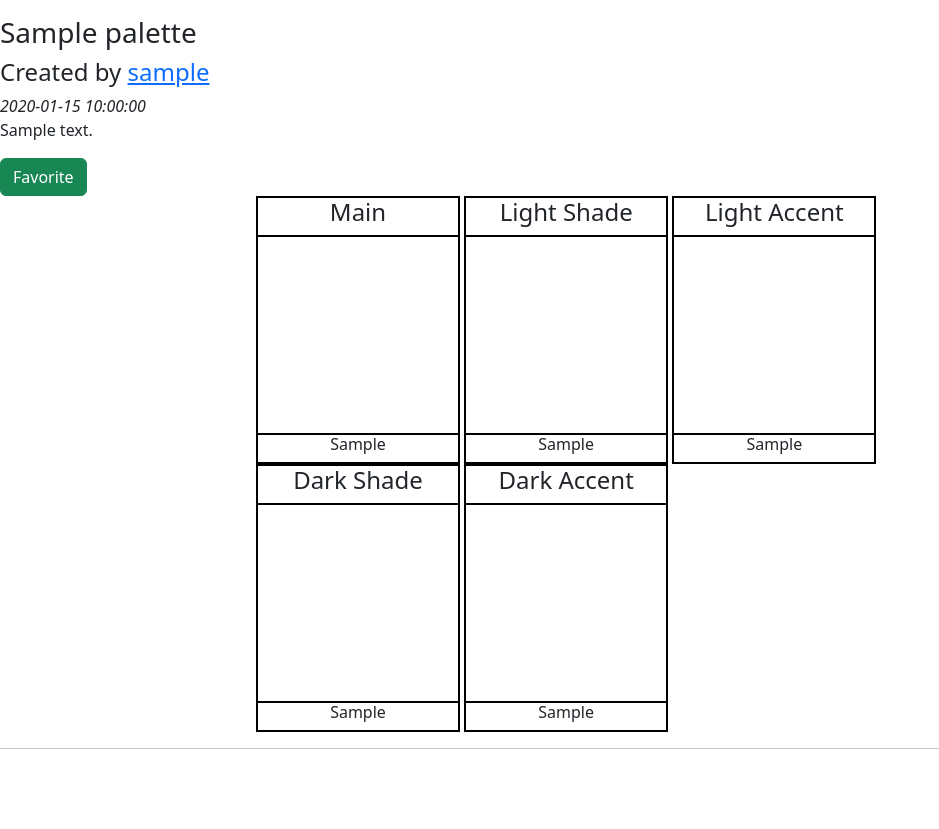
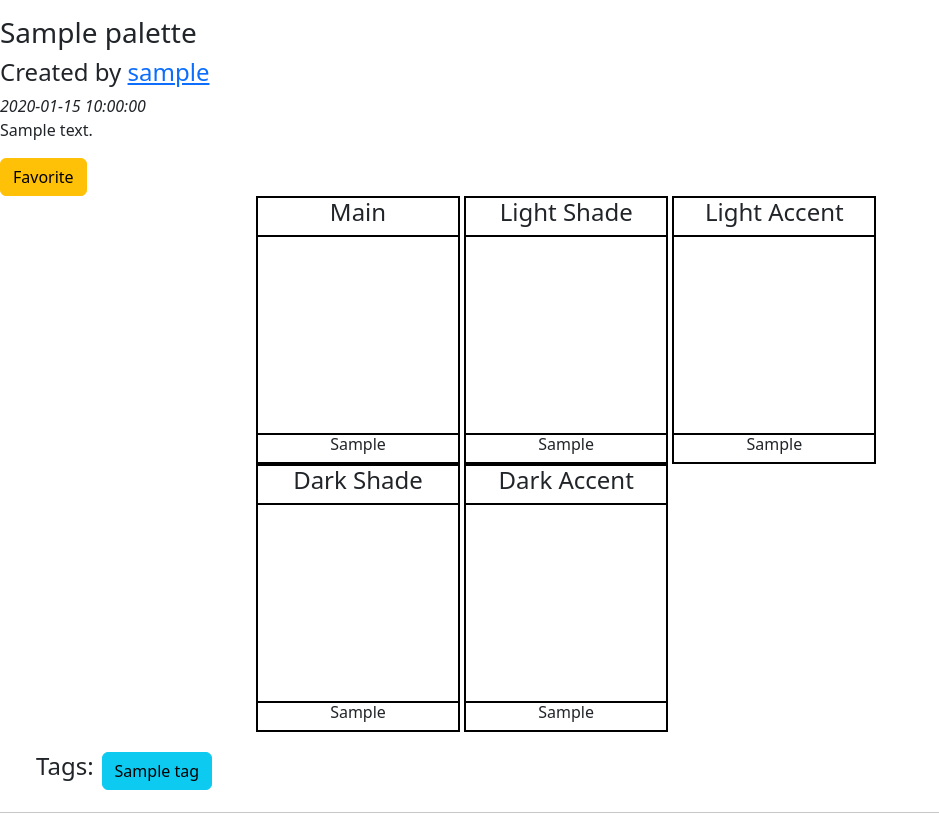
Before and after one commit to alocke8181/capstone-1, a Flask app: page /palettes/1 in a window 1280 px wide. Shown: the part 117-946 px from the top of the page, without its empty margins (0-939 px from the left). Before the commit the page ends 866 px from the top, so only its background shows below. Run offline with Flask 3, Linux system fonts and the light colour scheme; tables that the repository leaves empty hold one stand-in row (values such as "Sample post"); some libraries are stand-ins or nearby versions.

Commit message:
added favoriting functionality

```diff
--- a/code/app.py
+++ b/code/app.py
@@ -29,7 +29,7 @@ connect_db(app)
 def show_home():
     """Show the home page with the 10 most recently created palettes"""
     palettes = Palette.query.order_by(Palette.date_created.desc()).limit(10).all()
-    return render_template('home.html')
+    return render_template('home.html', palettes=palettes)
 
 #####################################################################################
 #Login, Logout, and Register
@@ -156,7 +156,8 @@ def generate_palette():
 
 @app.route('/palettes/save', methods=['POST'])
 def save_palette():
-    """Save a palette that the user has made."""
+    """Save a palette that the user has made.
+    Redirects to the view page for that palette."""
     name = request.json['name']
     desc = request.json['desc']
     colors = request.json['colors']
@@ -181,15 +182,14 @@ def save_palette():
     except:
         return jsonify(error=error)
     else:
-        return "Success",200
+        return jsonify(redir_url = f'palettes/{palette.id}'),200
 #####################################################################################
 #Palette view, edit, and delete routes
 @app.route('/palettes/<int:palette_id>')
 def show_palette(palette_id, methods=['GET']):
     """Display a palette"""
     palette = Palette.query.get_or_404(palette_id)
-    user = palette.user[0]
-    return render_template('/palettes/view.html', palette=palette, user=user)
+    return render_template('/palettes/view.html', palette=palette)
 
 @app.route('/palettes/<int:palette_id>/edit', methods=['GET','POST'])
 def edit_palette(palette_id):
@@ -207,6 +207,48 @@ def edit_palette(palette_id):
         return redirect(f'/palettes/{palette.id}')
     else:
         return render_template('/palettes/edit.html',form=form, palette=palette)
+
+@app.route('/palettes/<int:palette_id>/delete', methods=['GET'])
+def del_palette(palette_id):
+    """Delete a palette"""
+    palette = Palette.query.get_or_404(palette_id)
+    user = palette.user[0]
+    if not g.user or session[CURR_USER] != user.id:
+        abort(403)
+    db.session.delete(palette)
+    db.session.commit()
+    flash('Palette deleted!')
+    return redirect(f'/users/{user.id}')
+
+#####################################################################################
+#Palette favorite/unfavorite routes
+@app.route('/palettes/<int:palette_id>/favorite', methods=['GET'])
+def favorite_palette(palette_id):
+    """Add a palette to the user's favorites.
+    Users cannot favorite their own palettes."""
+    palette = Palette.query.get_or_404(palette_id)
+    owner = palette.user[0]
+    if owner.id == session[CURR_USER]:
+        abort(403)
+    g.user.favorites.append(palette)
+    db.session.add(g.user)
+    db.session.commit()
+    flash('Added to favorites!')
+    return redirect(f'/palettes/{palette.id}')
+
+@app.route('/palettes/<int:palette_id>/unfavorite', methods=['GET'])
+def unfavorite_palette(palette_id):
+    """Remove a palette from the user's favorites.
+    Users cannot unfavorite their own palettes."""
+    palette = Palette.query.get_or_404(palette_id)
+    owner = palette.user[0]
+    if owner.id == session[CURR_USER]:
+        abort(403)
+    g.user.favorites.remove(palette)
+    db.session.add(g.user)
+    db.session.commit()
+    flash('Removed from favorites!')
+    return redirect(f'/palettes/{palette.id}')
 
 
 #####################################################################################
--- a/code/static/javascript/paletteCreate.js
+++ b/code/static/javascript/paletteCreate.js
@@ -84,7 +84,8 @@ async function savePalette(){
             };
         });
         let response = await axios.post(`${BASE_URL}/palettes/save`, {name : nameIn, desc : descIn, colors : colors, tags : tags});
-        window.location.replace(BASE_URL);
+        let redirUrl = response.data.redir_url
+        window.location.replace(`${BASE_URL}${redirUrl}`);
     });
 }
 savePalette();
--- a/code/static/stylesheets/base.css
+++ b/code/static/stylesheets/base.css
@@ -114,3 +114,14 @@ input[type=color]{
     border-top: 2px solid black;
     border-bottom: 2px solid black;
 }
+
+#tag-section ul{
+    list-style-type: none;
+}
+
+#tag-section li{
+    float: left;
+    padding: 4px;
+    height: 50px;
+    text-align: center;
+}
--- a/code/templates/base.html
+++ b/code/templates/base.html
@@ -45,6 +45,8 @@
     </div>
     {% block content %}
     {% endblock %}
+    <br>
+    <hr>
     <script src="https://unpkg.com/jquery"></script>
     <script src="https://unpkg.com/axios/dist/axios.js"></script>
     {% block scripts %}
--- a/code/templates/home.html
+++ b/code/templates/home.html
@@ -14,6 +14,7 @@
                 <a href='/palettes/{{ palette.id }}'>
                     <h6>{{ palette.name }}</h6>
                 </a>
+                <i>Created by <a href="/users/{{palette.user[0].id}}">{{palette.user[0].username}}</a></i>
             </div>
             {% endfor %}
         {% else %}
--- a/code/templates/palettes/edit.html
+++ b/code/templates/palettes/edit.html
@@ -17,7 +17,7 @@
 </div>
 <div id="del-button-cont">
     <button class="btn btn-danger" id="del-button">Delete Palette</button>
-    <a href="/users/{{palette.id}}/delete">
+    <a href="/palettes/{{palette.id}}/delete">
         <button class="btn btn-danger" id="confirm-button">Confirm Deletion</button>
     </a>
 </div>
--- a/code/templates/palettes/view.html
+++ b/code/templates/palettes/view.html
@@ -1,15 +1,19 @@
 {% extends 'base.html' %}
 {% block content %}
 <h3>{{palette.name}}</h3>
-<h4>Created by <a href="/users/{{user.id}}">{{user.username}}</a></h4>
+<h4>Created by <a href="/users/{{palette.user[0].id}}">{{palette.user[0].username}}</a></h4>
 <i>{{palette.date_created}}</i>
 <p>{{palette.desc}}</p>
-{% if g.user %}
+{% if g.user.id == palette.user[0].id %}
     <a href="/palettes/{{palette.id}}/edit"><button class="btn btn-success">Edit</button></a>
+{% elif palette in g.user.favorites %}
+    <a href="/palettes/{{palette.id}}/unfavorite">
+        <button id='toggle-fav' class="btn btn-danger">Unfavorite</button>
+    </a>
 {% else %}
-    <form method="POST">
-        <button type="submit" class="btn btn-success">Favorite</button>
-    </form>
+    <a href="/palettes/{{palette.id}}/favorite">
+        <button id='toggle-fav' class="btn btn-warning">Favorite</button>
+    </a>
 {% endif %}
 <div id="color-section">
     <!-- VSCode will think the inline styles will cause errors. They won't.-->
@@ -39,6 +43,19 @@
         <h6>{{palette.dark_a}}</h6>
     </div>
 </div>
-<hr>
+<div id="tag-section">
+    <ul>
+        <li><h4>Tags:</h4></li>
+        {% for tag in palette.tags %}
+            <li>
+                <button class="btn btn-info">{{tag.name}}</button>
+            </li>
+        {% endfor %}
+    </ul>
+</div>
+<br>
 
 {% endblock %}
+{% block scripts %}
+<script src="http://127.0.0.1:5000/static/javascript/paletteFavorite.js"></script>
+{% endblock %}
--- a/code/test_palette_model.py
+++ b/code/test_palette_model.py
@@ -4,7 +4,7 @@ from unittest import TestCase
 from sqlalchemy import exc
 from models import db, User, Palette, Tag
 
-os.environ['DATABASE_URL'] = "postgresql:///capstone1-test"
+os.environ['DATABASE_URL'] = "postgresql:///captstone1_test"
 
 from app import app
 with app.app_context():
--- a/code/test_tag_model.py
+++ b/code/test_tag_model.py
@@ -4,7 +4,7 @@ from unittest import TestCase
 from sqlalchemy import exc
 from models import db, User, Palette, Tag
 
-os.environ['DATABASE_URL'] = "postgresql:///capstone1-test"
+os.environ['DATABASE_URL'] = "postgresql:///captstone1_test"
 
 from app import app
 with app.app_context():
--- a/code/test_user_model.py
+++ b/code/test_user_model.py
@@ -5,7 +5,7 @@ from unittest import TestCase
 from sqlalchemy import exc
 from models import db, User, Palette, Tag
 
-os.environ['DATABASE_URL'] = "postgresql:///capstone1-test"
+os.environ['DATABASE_URL'] = "postgresql:///captstone1_test"
 
 from app import app
 with app.app_context():
--- a/code/test_user_routes.py
+++ b/code/test_user_routes.py
@@ -6,7 +6,7 @@ from sqlalchemy import exc
 from models import db, User, Palette, Tag
 from bs4 import BeautifulSoup
 
-os.environ['DATABASE_URL'] = "postgresql:///captstone1-test"
+os.environ['DATABASE_URL'] = "postgresql:///captstone1_test"
 
 from app import app, CURR_USER
 
```
